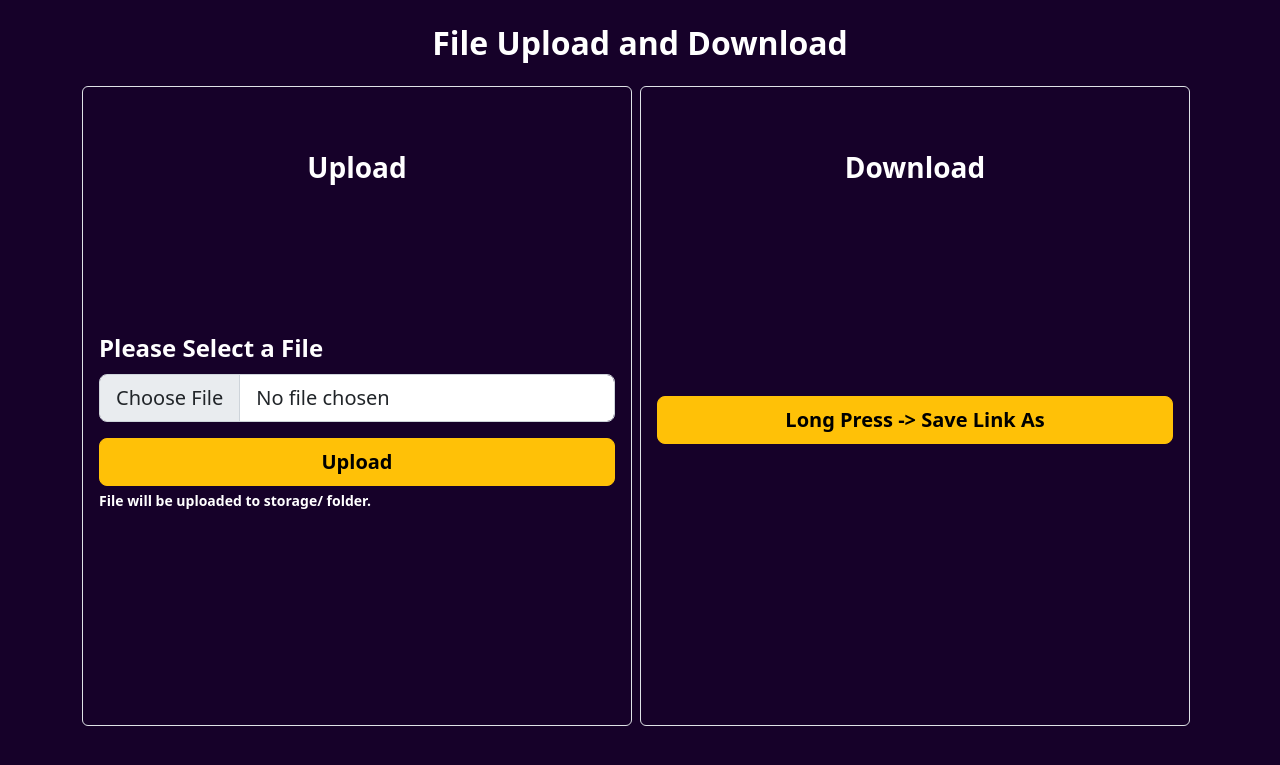
After one commit to Chipsee/chipsee-industrial-pc-web, a Flask app: page /file_upload in a window 1280 px wide. The commit adds this page. Shown: the top 765 px of the page. Run offline with Flask 2, Linux system fonts and the light colour scheme; some libraries are stand-ins or nearby versions.

Commit message:
Add file upload and download example.

```diff
--- a/app.py
+++ b/app.py
@@ -2,9 +2,12 @@ import gevent  # (Websocket support)
 from gevent import monkey  # (Websocket support)
 monkey.patch_all()  # (Websocket support) This patch should be carried out as early as possible.
 
-from flask import Flask, render_template
+from flask import Flask, redirect, render_template
 from flask import request
+from flask import send_from_directory # (Download file support)
 from flask_socketio import SocketIO, emit # (Websocket support)
+
+UPLOAD_FOLDER = 'storage/' # (Download file support)
 
 from models.brightness import Brightness
 from models.gpio import GPIO
@@ -12,8 +15,10 @@ from models.serial_port import SerialPort
 from models.buzzer import Buzzer
 from models.can_bus import CanBus
 from models.ip_config import IpConfig
+from models.file_upload import FileUpload
 
 app = Flask(__name__)
+app.config['UPLOAD_FOLDER'] = UPLOAD_FOLDER # (Download file support)
 socketio = SocketIO(app, async_mode="gevent")
 
 dev_gpio = GPIO()
@@ -182,5 +187,19 @@ def ip_config():
         res = dev_ip_config.handle_form(request.form)
         return render_template('ip_config.html', nics=dev_ip_config.nics, msg=res.get("msg"), form_errors=res.get("errors"))
 
+@app.route('/file_upload', methods=['GET', 'POST'])
+def file_upload():
+    if request.method == 'POST':
+        fu = FileUpload(folder=app.config["UPLOAD_FOLDER"], request=request)
+        res = fu.handle_file_request()
+        print(res.get("error"))
+        return render_template('file_upload.html', msg=res.get("msg"), error=res.get("error"))
+    if request.method == 'GET':
+        return render_template('file_upload.html')
+
+@app.route('/uploads/<fname>')
+def download_file(fname):
+    return send_from_directory(app.config["UPLOAD_FOLDER"], fname, as_attachment=True)
+
 if __name__ == '__main__':
     socketio.run(app, debug=True)
--- a/static/css/style.css
+++ b/static/css/style.css
@@ -90,13 +90,19 @@
 /* Cases  */
 .line-chart-card {
     background-color: #cfd3d5b8;
-    background-image: url("../images/svg/cases/heat.svg"), linear-gradient(45deg, rgba(043, 250, 121, 0.4906163148853291) 0%, rgba(230, 222, 59, 1) 100%);
+    background-image: url("../images/svg/cases/heat.svg"), linear-gradient(45deg, rgba(221,70,70,0.2889356426164216) 6%, rgba(255,202,231,1) 88%);
     color: #ffffff;
 }
 
 .ip-config-card {
     background-color: #cfd3d5b8;
     background-image: url("../images/svg/cases/ip_config.svg"), linear-gradient(45deg, rgba(44,64,241,0.8155462868741247) 0%, rgba(151,238,109,1) 76%);
+    color: #ffffff;
+}
+
+.file-upload-card {
+    background-color: #cfd3d5b8;
+    background-image: url("../images/svg/cases/file_upload.svg"), linear-gradient(45deg, rgba(237,146,233,0.9275911048012955) 13%, rgba(109,238,237,1) 84%);;
     color: #ffffff;
 }
 
--- a/templates/cases.html
+++ b/templates/cases.html
@@ -22,9 +22,9 @@
                     <span class="home-card-text">Static IP</span>
                 </div>
             </a>
-            <a class="col-4 home-card-link" href="#">
-                <div class="home-card home-card-bg line-chart-card">
-                    <span class="home-card-text">Line Chart</span>
+            <a class="col-4 home-card-link" href="{{ url_for('file_upload') }}">
+                <div class="home-card home-card-bg file-upload-card">
+                    <span class="home-card-text">File Upload</span>
                 </div>
             </a>
             <a class="col-4 home-card-link" href="#">
--- /dev/null
+++ b/templates/file_upload.html
@@ -0,0 +1,62 @@
+<!doctype html>
+<html>
+
+<head>
+    <title>File Upload | Chipsee Industrial PC Demo</title>
+    <link rel="stylesheet" href="{{ url_for('static', filename='css/style.css') }}">
+    <link rel="stylesheet" href="{{ url_for('static', filename='css/bootstrap.min.css') }}">
+    <script src="{{ url_for('static', filename='js/bootstrap.min.js') }}"></script>
+</head>
+
+<body class="dark-bg text-white sticky-body">
+    <div class="container">
+        <h2 class="text-center my-4 fw-bold">File Upload and Download</h2>
+        <div class="row w-100 gx-2">
+            <div class="col" style="height: 80vh;">
+                <div class="border rounded-2 p-3 h-100">
+                    {% if msg %}
+                        <p class="fw-bold alert alert-info d-flex align-items-center">
+                            <button type="button" class="btn-close me-3" data-bs-dismiss="alert" aria-label="Close"></button>
+                            {{ msg }}
+                        </p>
+                    {% endif %}
+                    {% if error %}
+                        <p class="fw-bold alert alert-danger d-flex align-items-center">
+                            <button type="button" class="btn-close me-3" data-bs-dismiss="alert" aria-label="Close"></button>
+                                {{ error }}
+                        </p>
+                    {% endif %}
+                    <h3 class="text-center fw-bold mt-5">Upload</h3>
+                    <div class="d-flex align-items-center justify-content-center h-75">
+                        <form method=post enctype=multipart/form-data class=" w-100">
+                            <div class="mb-3">
+                                <label for="formFileLg" class="form-label fw-bold fs-4">Please Select a File</label>
+                                <input class="form-control form-control-lg" id="formFileLg" type="file" name="file">
+                            </div>
+                            <input type=submit class="btn btn-lg w-100 btn-warning fw-bold" value=Upload>
+                            <div class="form-text fw-bold text-white">File will be uploaded to storage/ folder.</div>
+                        </form>
+                    </div>
+                </div>
+            </div>
+            <div class="col">
+                <div class="border rounded-2 p-3 h-100">
+                    <h3 class="text-center fw-bold mt-5">Download</h3>
+                    <div class="d-flex align-items-center justify-content-center h-75">
+                        <a id="download-btn" class="btn btn-lg btn-warning fw-bold w-100" href="{{ url_for('download_file', fname='test_download.txt') }}">
+                            Long Press -> Save Link As
+                        </a>
+                    </div>
+                </div>
+            </div>
+        </div>
+    </div>
+</body>
+
+</html>
+<script>
+    // Disable left click on download button. (Right click / long press is not disabled)
+    document.getElementById('download-btn').onclick = function(e) {
+        return false;
+    };
+</script>
```
Also changed, not shown: models/file_upload.py (added, +36 -0 lines), static/images/svg/cases/file_upload.svg (added), storage/test_download.txt (added), 1 other file.
